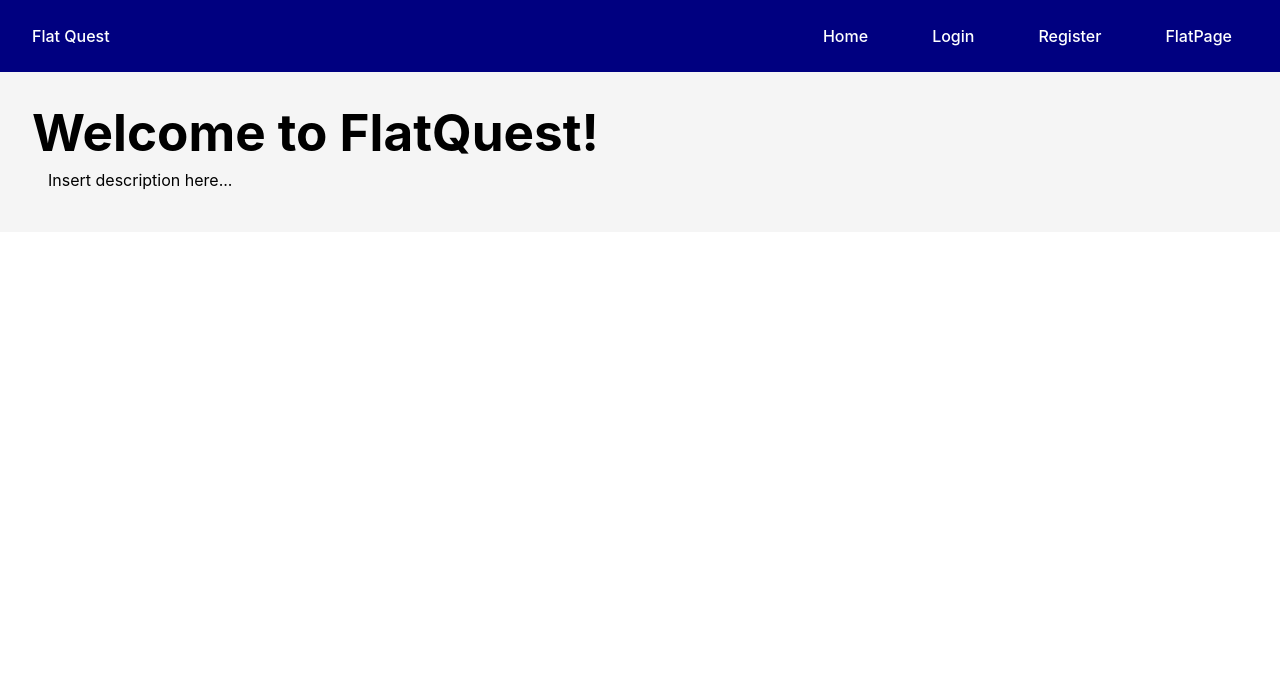
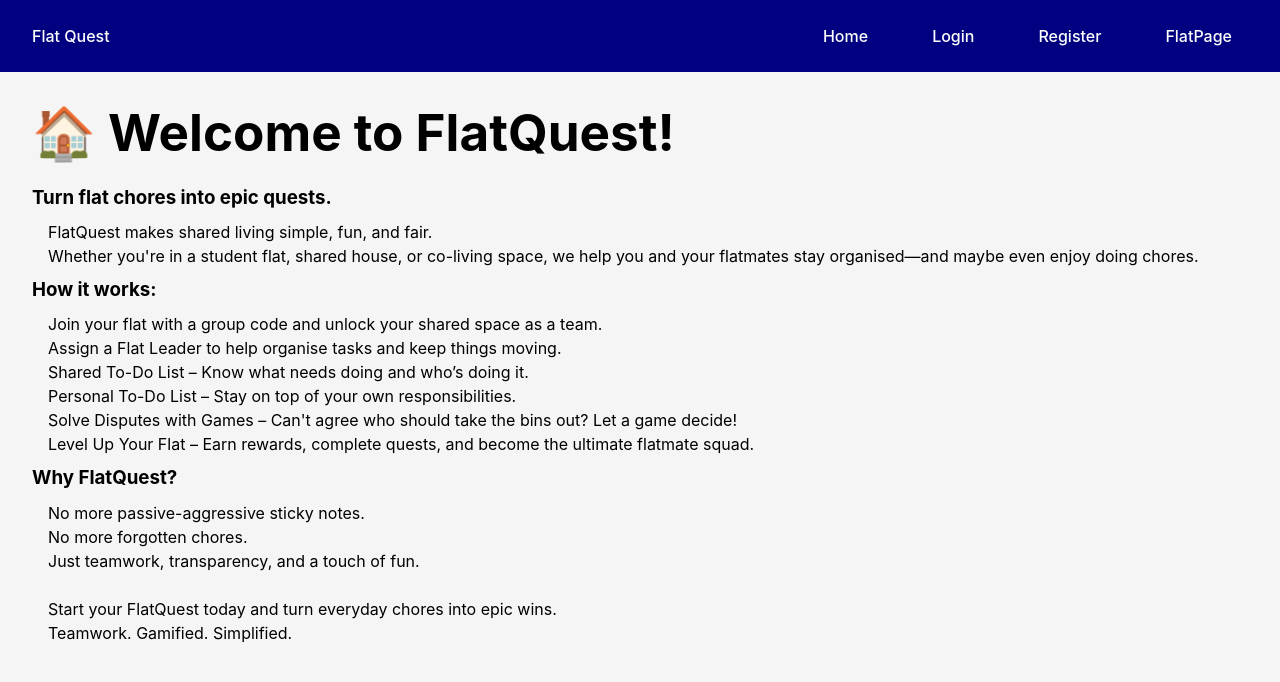
Before and after one commit to tamrachan/FlatQuestWeb, a React (Vite) app in the folder front-end/: page / in a window 1280 px wide. Shown: the top 682 px of the page. Built offline with nearby package versions, Linux system fonts and the light colour scheme.

Commit message:
Added draft of homepage bio

```diff
--- a/front-end/src/css/FlatPage.css
+++ b/front-end/src/css/FlatPage.css
@@ -1,6 +1,10 @@
 .title {
     padding-bottom: 2rem;
     text-align: center;
+}
+
+p {
+    color: black;
 }
 
 .gridContainer {
--- a/front-end/src/pages/Home.jsx
+++ b/front-end/src/pages/Home.jsx
@@ -4,8 +4,30 @@ function Home() {
 
     return (
         <div className="home">
-            <h1>Welcome to FlatQuest!</h1>
-            <p className="home-p">Insert description here...</p>
+            <h1>🏠 Welcome to FlatQuest!</h1>
+            <br></br>
+            <h3>Turn flat chores into epic quests.</h3>
+            <p className="home-p">
+                FlatQuest makes shared living simple, fun, and fair.<br></br>
+                Whether you're in a student flat, shared house, or co-living space, we help you and your flatmates stay organised—and maybe even enjoy doing chores.
+            </p>
+            <h3>How it works:</h3>
+            <p className="home-p">
+                Join your flat with a group code and unlock your shared space as a team.<br></br>
+                Assign a Flat Leader to help organise tasks and keep things moving.<br></br>
+                Shared To-Do List – Know what needs doing and who’s doing it.<br></br>
+                Personal To-Do List – Stay on top of your own responsibilities.<br></br>
+                Solve Disputes with Games – Can't agree who should take the bins out? Let a game decide!<br></br>
+                Level Up Your Flat – Earn rewards, complete quests, and become the ultimate flatmate squad.
+            </p>
+            <h3>Why FlatQuest?</h3>
+            <p className="home-p">
+                No more passive-aggressive sticky notes. <br></br>
+                No more forgotten chores. <br></br>
+                Just teamwork, transparency, and a touch of fun.<br></br><br></br>
+                Start your FlatQuest today and turn everyday chores into epic wins.<br></br>
+                Teamwork. Gamified. Simplified.
+            </p>
         </div>
     )
 }
```
